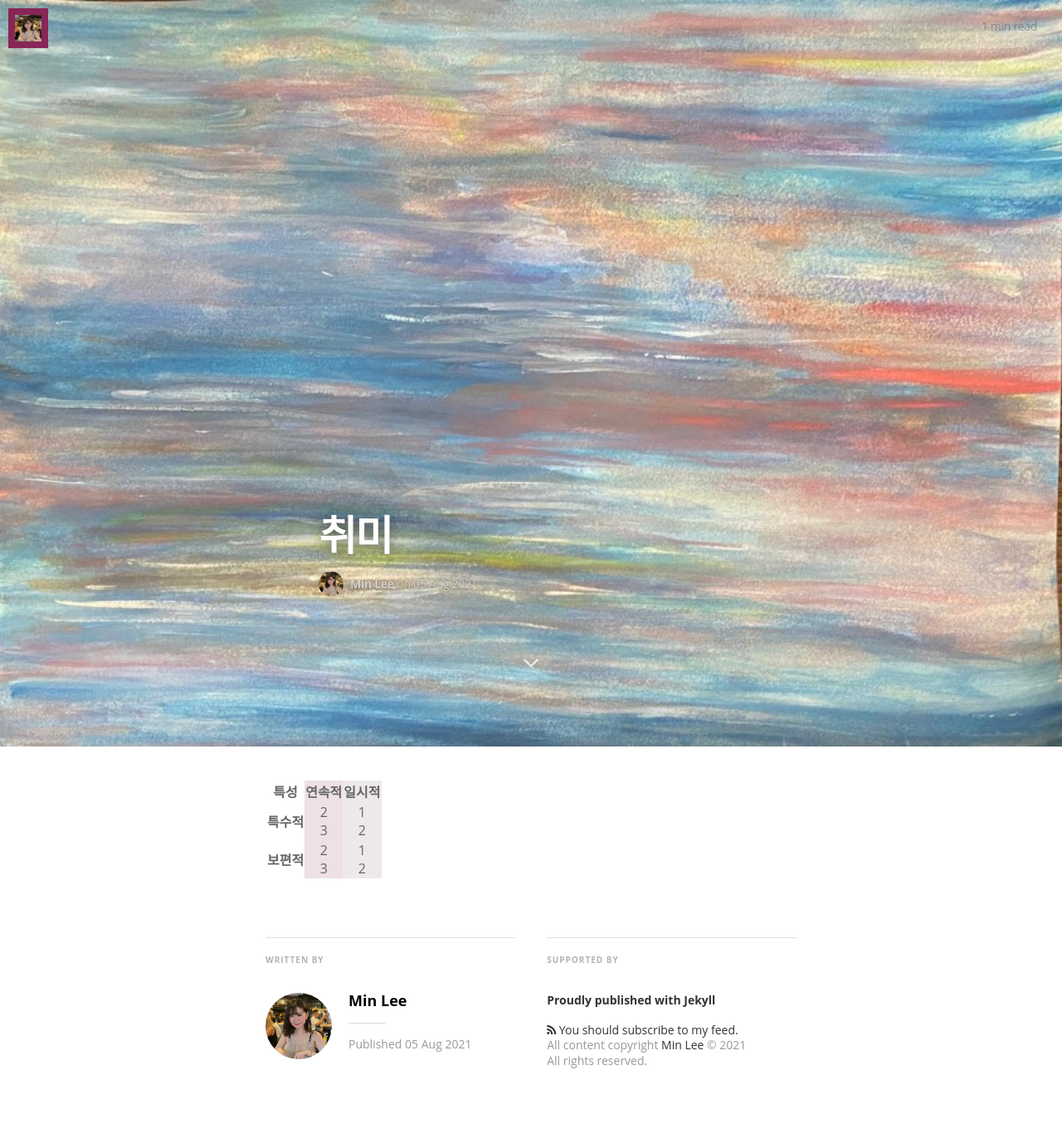
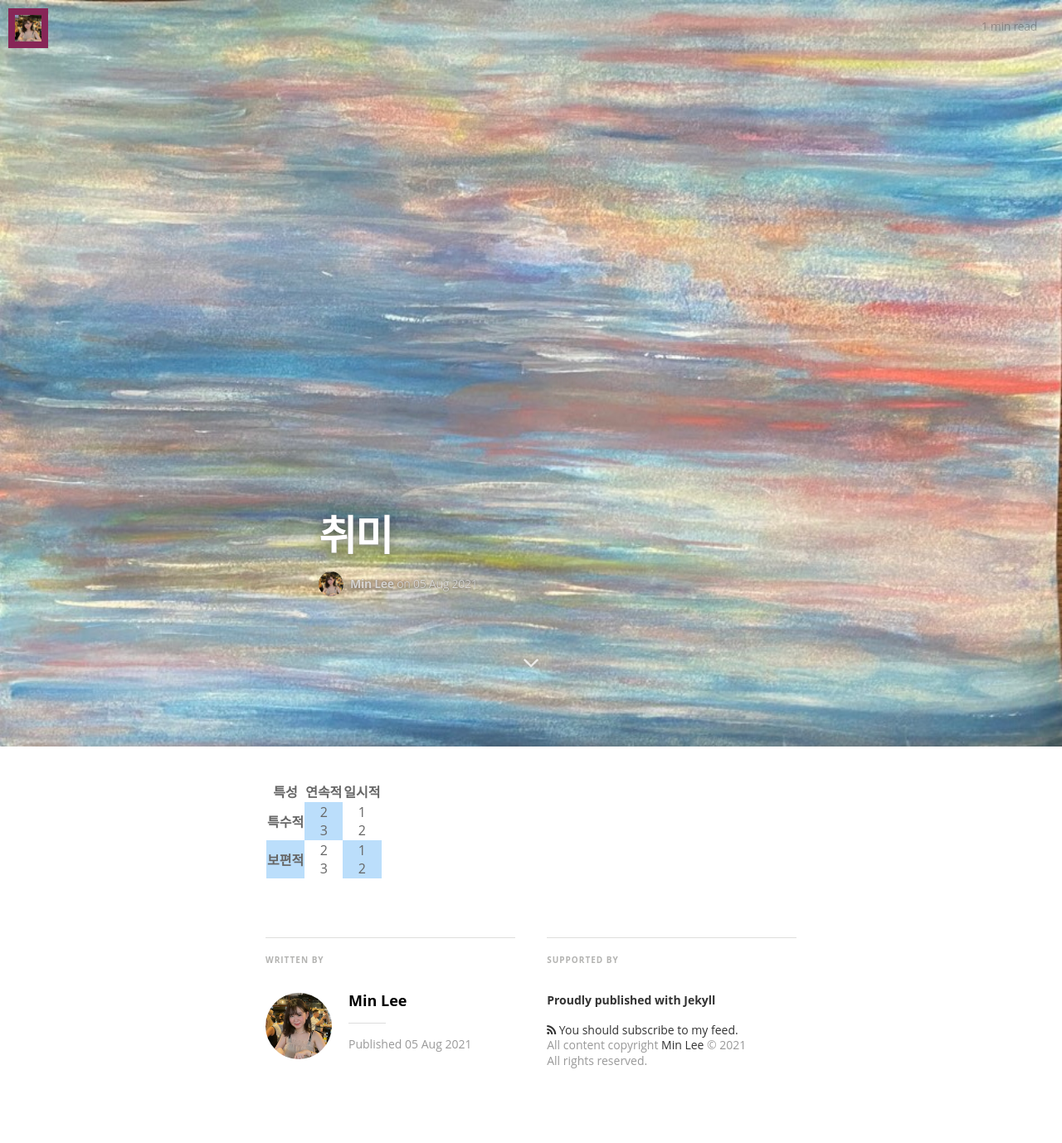
Before and after one commit to minniie/minniie.github.io, a Jekyll site: the page built from _posts/2021-08-05-post4.markdown, in a window 1280 px wide. Shown: the top 1378 px of the page at 83% size. Built offline with Jekyll 4.4.1, drawn with Linux system fonts in a browser that asks for light colours; nearby versions of some CDN libraries; some web fonts are replaced; grey boxes are pictures that could not be loaded.

Commit message:
Update main.sass

```diff
--- a/css/main.sass
+++ b/css/main.sass
@@ -41,11 +41,12 @@ table
   border-collapse: collapse
 
 
-th:nth-child(2n+2), td:nth-child(2n+2)
-  background-color: #EEE0E5
 
-th:nth-child(2n+3), td:nth-child(2n+3)
-  background-color: #EEE9E9
+tbody tr
+  &:nth-child(odd) td:nth-child(even), &:nth-child(even) td:nth-child(odd)
+    background-color: #bbdefb
+
+
 
 
 
```
